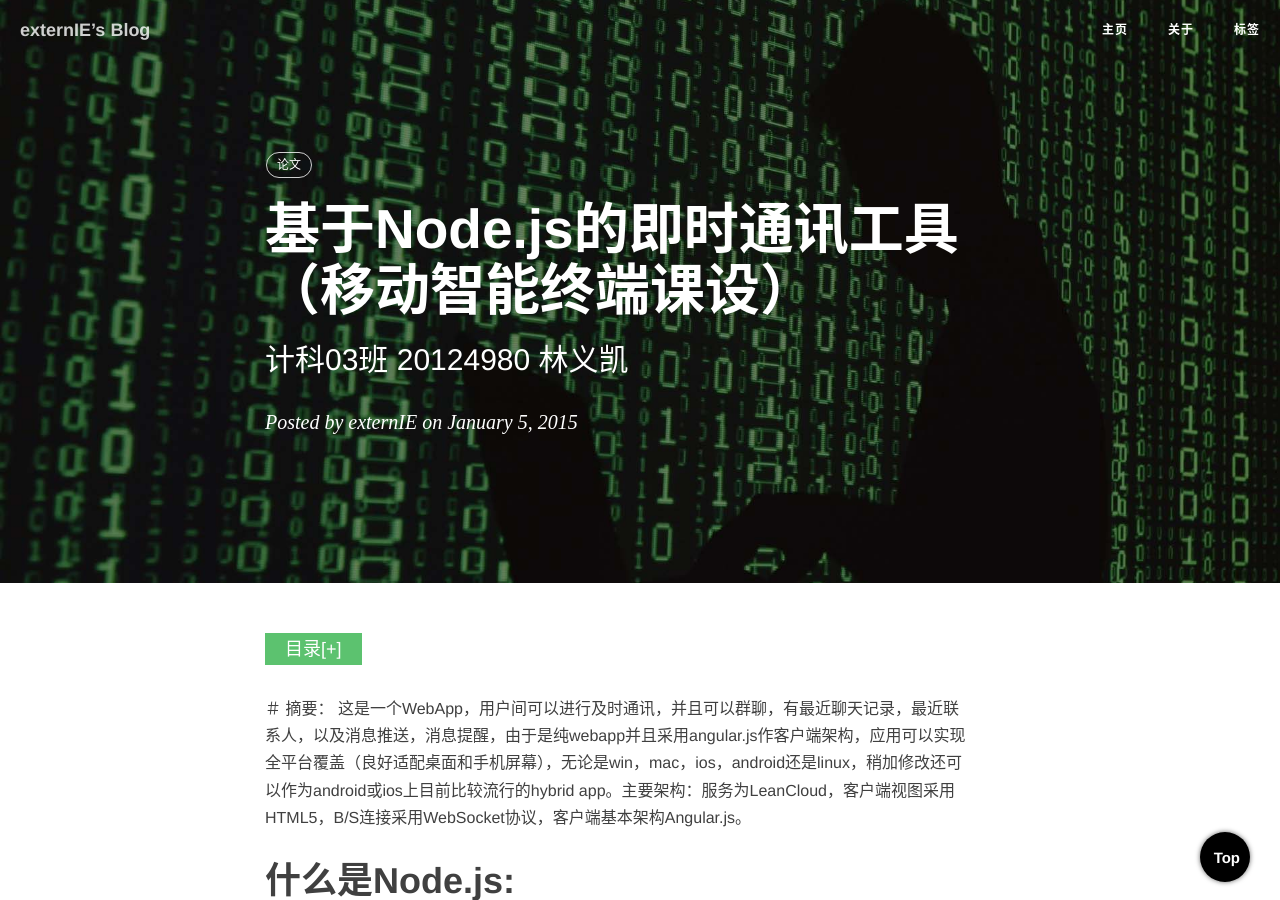
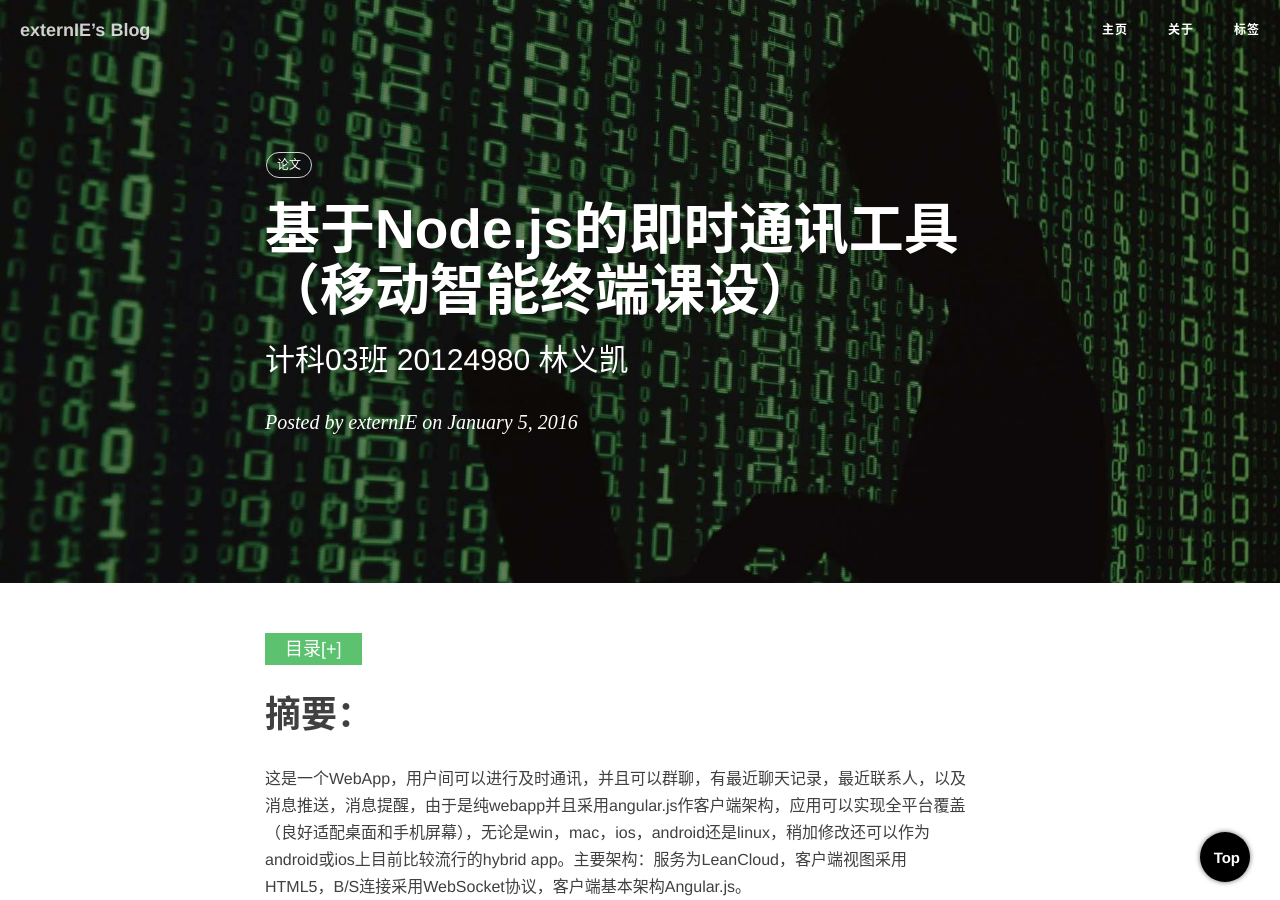
Before and after one commit to externIE/externieblog, a Jekyll site: the page built from _posts/2016-01-05-即时通讯.markdown, in a window 1280 px wide and 900 px high. Built offline with Jekyll 4.4.1, drawn with Linux system fonts in a browser that asks for light colours; nearby versions of some CDN libraries; comment, search, counter and statistics services are not loaded; a style sheet for code colours, icons or effects is not loaded.

Commit message:
modified:   "2016-01-05-\345\215\263\346\227\266\351\200\232\350\256\257.markdown"

```diff
--- a/_posts/2016-01-05-即时通讯.markdown
+++ b/_posts/2016-01-05-即时通讯.markdown
@@ -2,13 +2,13 @@
 layout:     post
 title:      "基于Node.js的即时通讯工具（移动智能终端课设）"
 subtitle:   "计科03班 20124980 林义凯"
-date:       2015-01-05 09:00:00
+date:       2016-01-05 09:00:00
 author:     "externIE"
 header-img: "img/post/2015-1-20-bg.jpg"
 tags:
     - 论文
 ---
-＃ 摘要：
+# 摘要：
 这是一个WebApp，用户间可以进行及时通讯，并且可以群聊，有最近聊天记录，最近联系人，以及消息推送，消息提醒，由于是纯webapp并且采用angular.js作客户端架构，应用可以实现全平台覆盖（良好适配桌面和手机屏幕），无论是win，mac，ios，android还是linux，稍加修改还可以作为android或ios上目前比较流行的hybrid app。主要架构：服务为LeanCloud，客户端视图采用HTML5，B/S连接采用WebSocket协议，客户端基本架构Angular.js。
 
 # 什么是Node.js:
```
